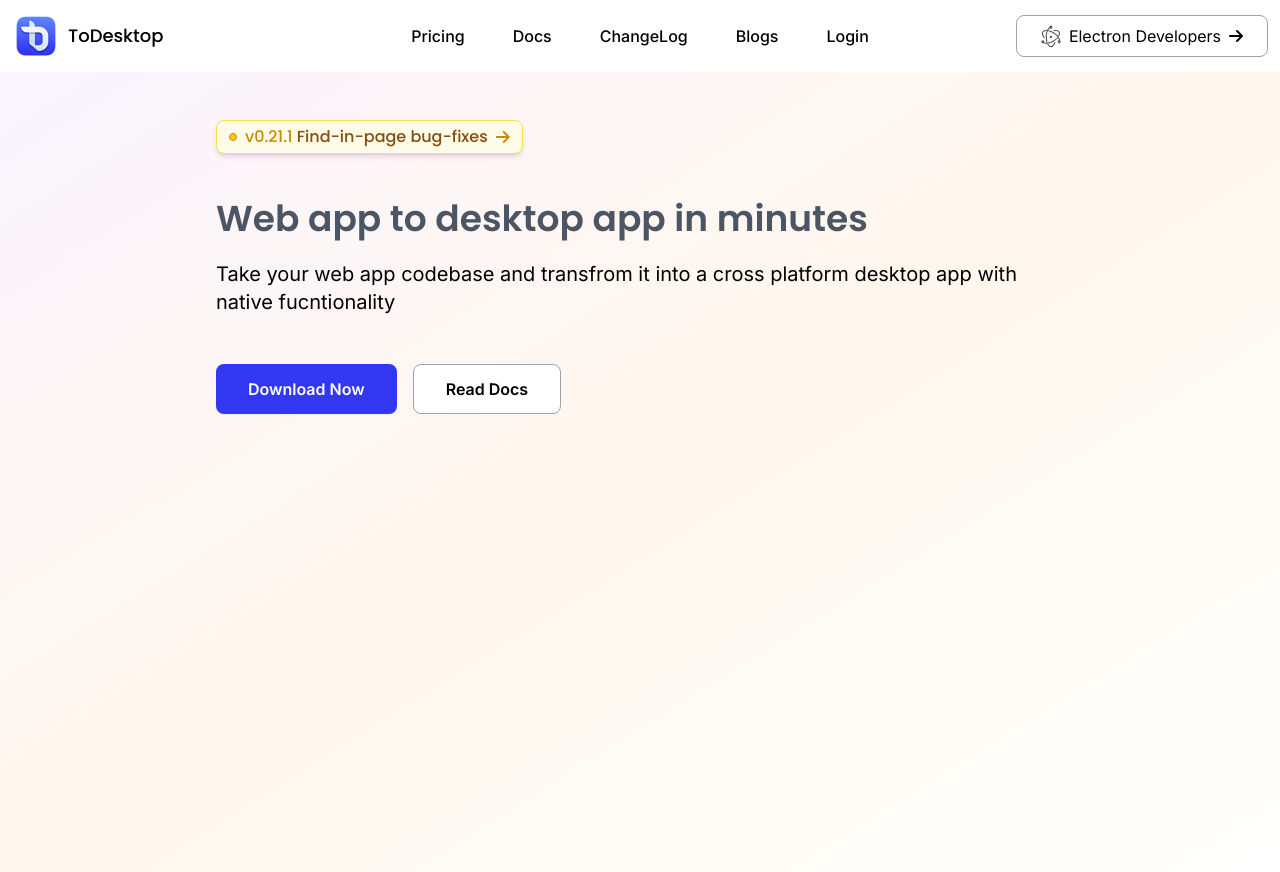
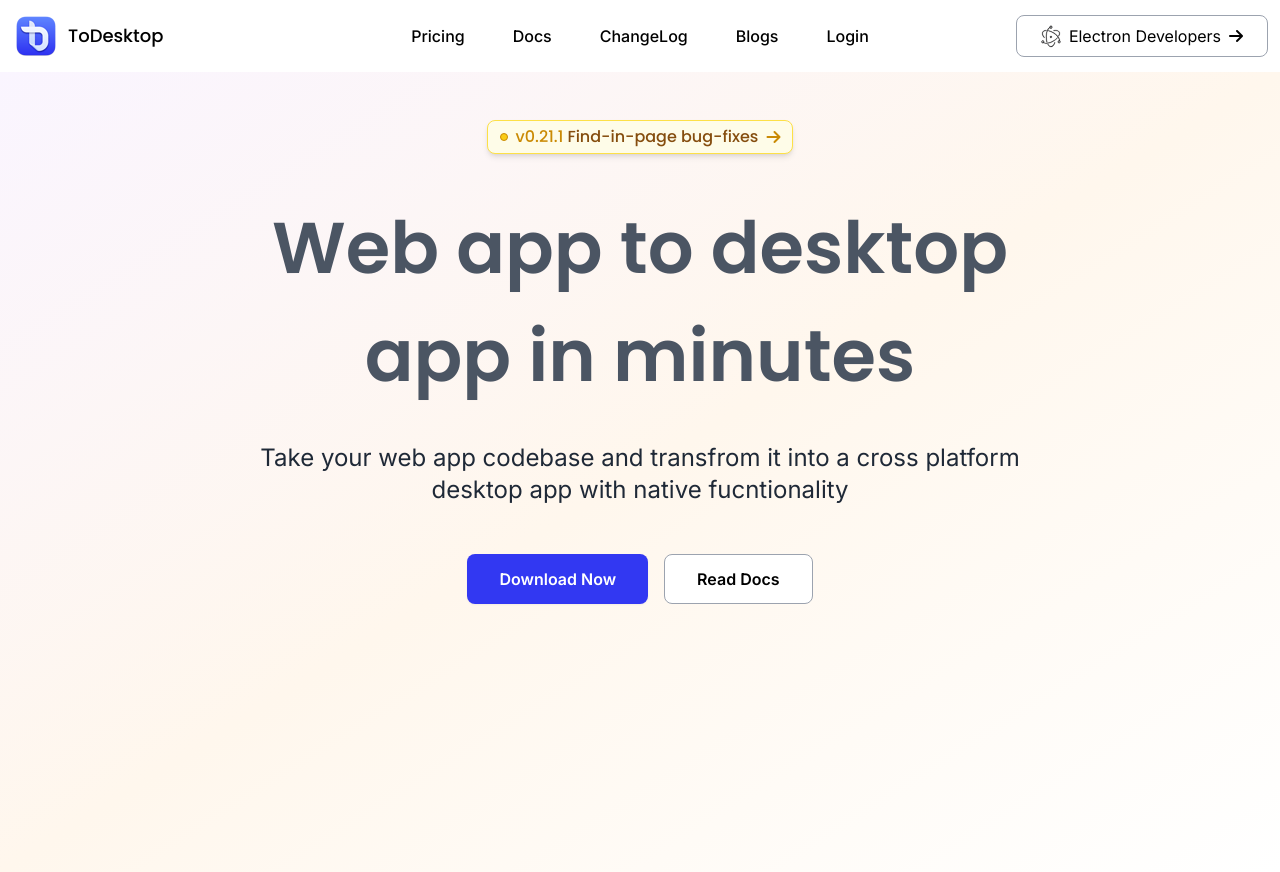
Before and after one commit to narendra-patil1509/React-Tailwind-Projects, a React (Vite) app in the folder ToDesktop/: page / in a window 1280 px wide. Built offline with nearby package versions, Linux system fonts and the light colour scheme.

Commit message:
Update Hero.jsx

```diff
--- a/ToDesktop/src/components/Hero.jsx
+++ b/ToDesktop/src/components/Hero.jsx
@@ -4,17 +4,17 @@ const Hero = () => {
   return (
     <main>
         <div className="min-h-screen bg-gradient-to-br from-purple-50 via-orange-50 to-transparent" id="hero">
-            <div className="max-w-4xl mx-auto px-6 pt-6 pb-32 flex flex-col" id="hero-container">
+            <div className="max-w-4xl mx-auto px-6 pt-6 pb-32 flex flex-col sm:items-center sm:text-center" id="hero-container">
                 <div className="flex items-center my-6 gap-2 border border-yellow-300 bg-yellow-50 rounded-lg px-3 py-1 w-fit shadow-md hover:shadow-lg hover:-translate-y-1 transition group" id="version-text">
                     <div className="w-2 h-2 border bg-yellow-400 rounded-full border-yellow-600"></div>
                     <p className="font-display font-medium text-yellow-600">v0.21.1 <span className="text-yellow-800">Find-in-page bug-fixes</span></p>
                     <i className="fa-solid fa-arrow-right text-yellow-600 group-hover:translate-x-1 transtion duration-300"></i>
                 </div>
-                <h1 className="text-4xl font-semibold leading-snug mt-4">Web app to desktop app in minutes</h1>
-                <p className="text-xl mt-4">Take your web app codebase and transfrom it into a cross platform desktop app with native fucntionality</p>
+                <h1 className="text-4xl font-semibold leading-snug mt-4 sm:text-7xl sm:leading-normal">Web app to desktop app in minutes</h1>
+                <p className="text-xl mt-4 sm:text-2xl sm:mt-8 text-gray-800">Take your web app codebase and transfrom it into a cross platform desktop app with native fucntionality</p>
                 <div className="mt-12 flex flex-col gap-4 sm:flex-row " id="buttons-container">
                     <button className="px-8 py-3 font-semibold rounded-lg text-white bg-primary shadow-sm hover:bg-opacity-90">Download Now</button>
-                    <button className="px-8 py-3 font-semibold rounded-lg bg-white border border-gray-400">Read Docs</button>
+                    <button className="px-8 py-3 font-semibold rounded-lg bg-white border border-gray-400 hover:border-gray-800">Read Docs</button>
                 </div>
             </div>
         </div>
```
